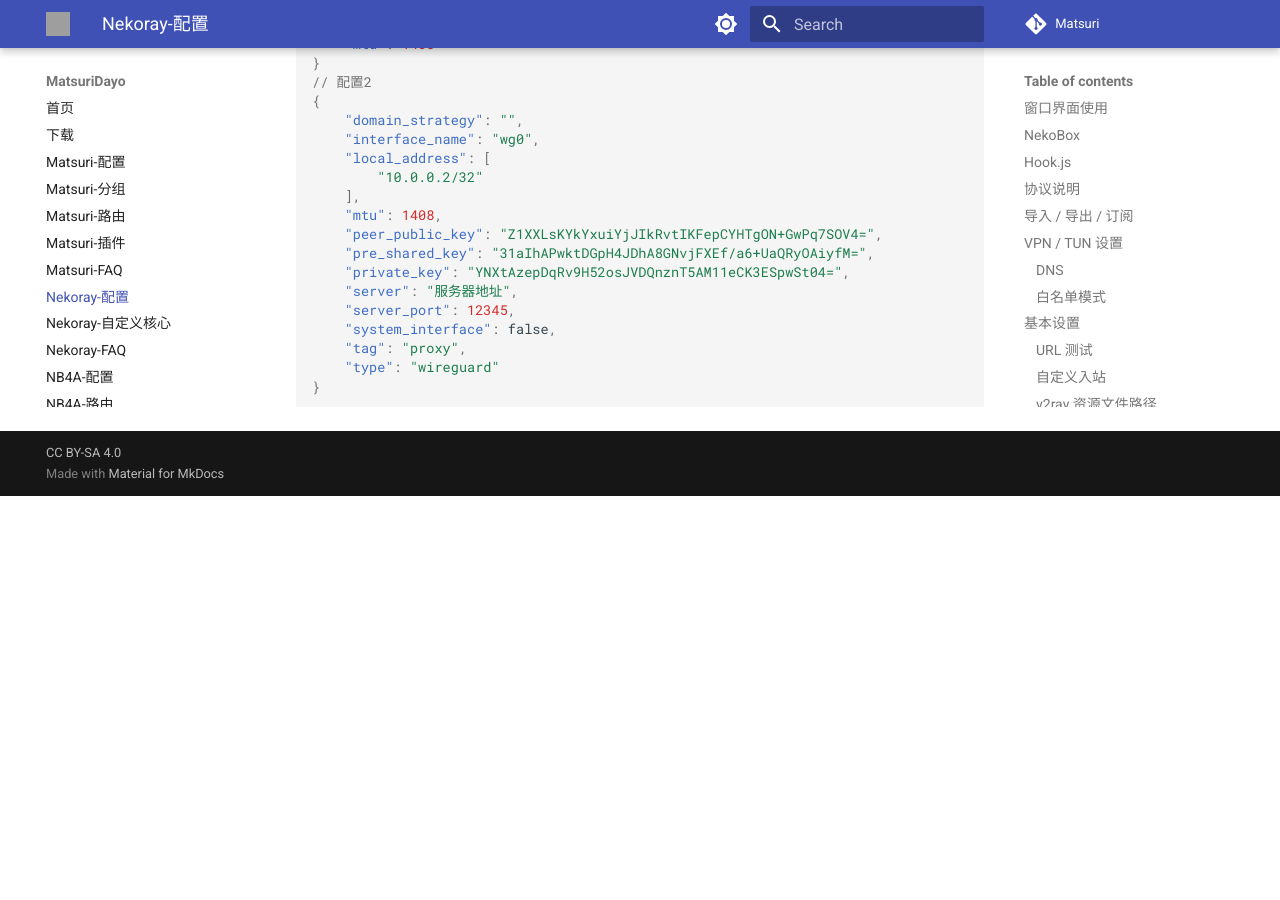
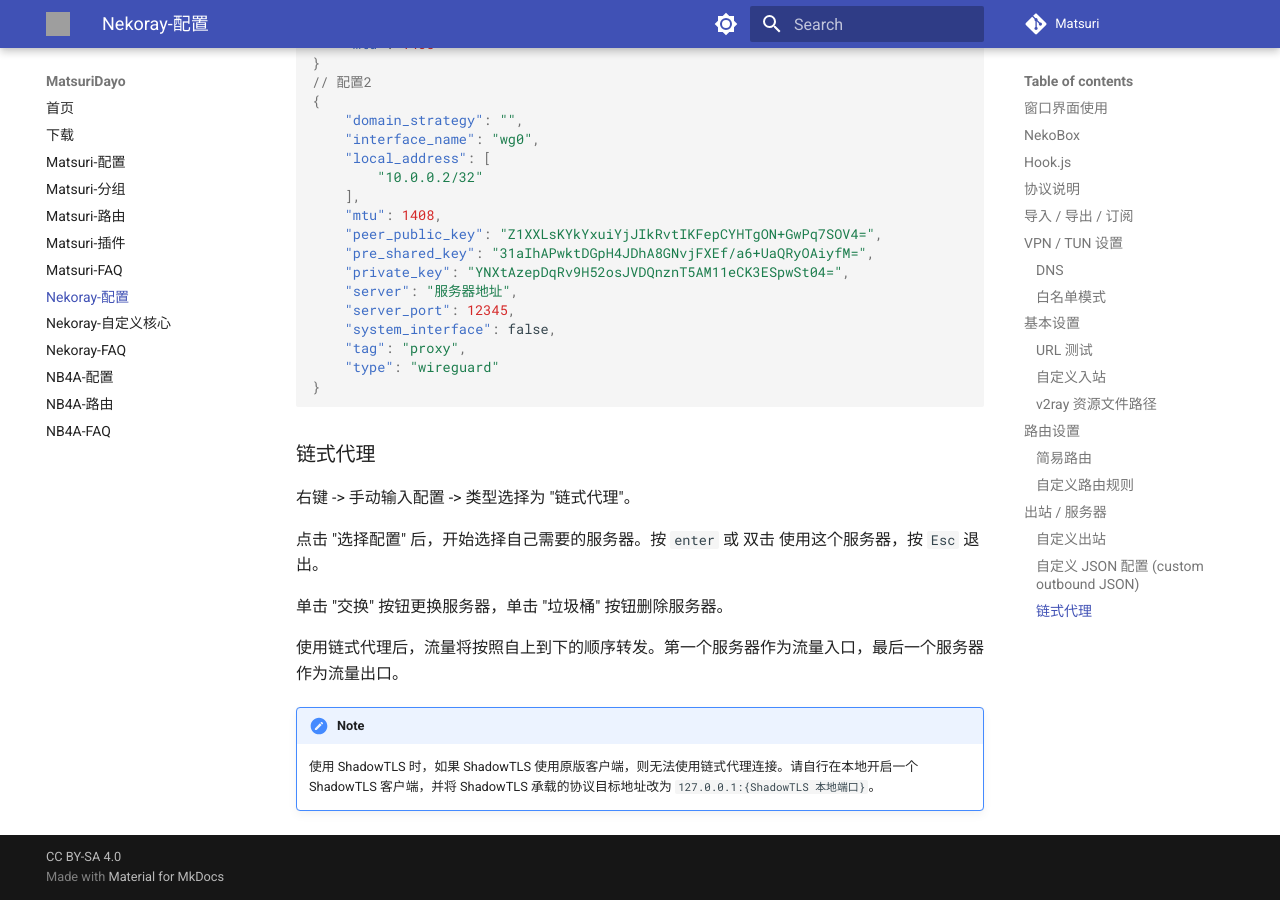
Before and after one commit to MatsuriDayo/matsuridayo.github.io, an MkDocs documentation site: the page built from docs/n-configuration.md, in a window 1280 px wide and 900 px high, scrolled down 5910 px. Built offline with MkDocs 1.6.1 and Material for MkDocs 9.7.7, drawn with Linux system fonts in a browser that asks for light colours; comment, search, counter and statistics services are not loaded; before the commit the page ends 6406 px from its top, so only the background shows below that; grey boxes are pictures that could not be loaded.

Commit message:
添加链式代理介绍 (#5)
* chain proxy

* choose chain proxy

* change note about shadow-tls

````diff
--- a/docs/n-configuration.md
+++ b/docs/n-configuration.md
@@ -230,3 +230,16 @@
     "type": "wireguard"
 }
 ```
+
+### 链式代理
+
+右键 -> 手动输入配置 -> 类型选择为 "链式代理"。
+
+点击 "选择配置" 后，开始选择自己需要的服务器。按 `enter` 或 双击 使用这个服务器，按 `Esc` 退出。
+
+单击 "交换" 按钮更换服务器，单击 "垃圾桶" 按钮删除服务器。
+
+使用链式代理后，流量将按照自上到下的顺序转发。第一个服务器作为流量入口，最后一个服务器作为流量出口。
+
+!!! note
+    使用 ShadowTLS 时，如果 ShadowTLS 使用原版客户端，则无法使用链式代理连接。请自行在本地开启一个 ShadowTLS 客户端，并将 ShadowTLS 承载的协议目标地址改为 `127.0.0.1:{ShadowTLS 本地端口}`。
````
